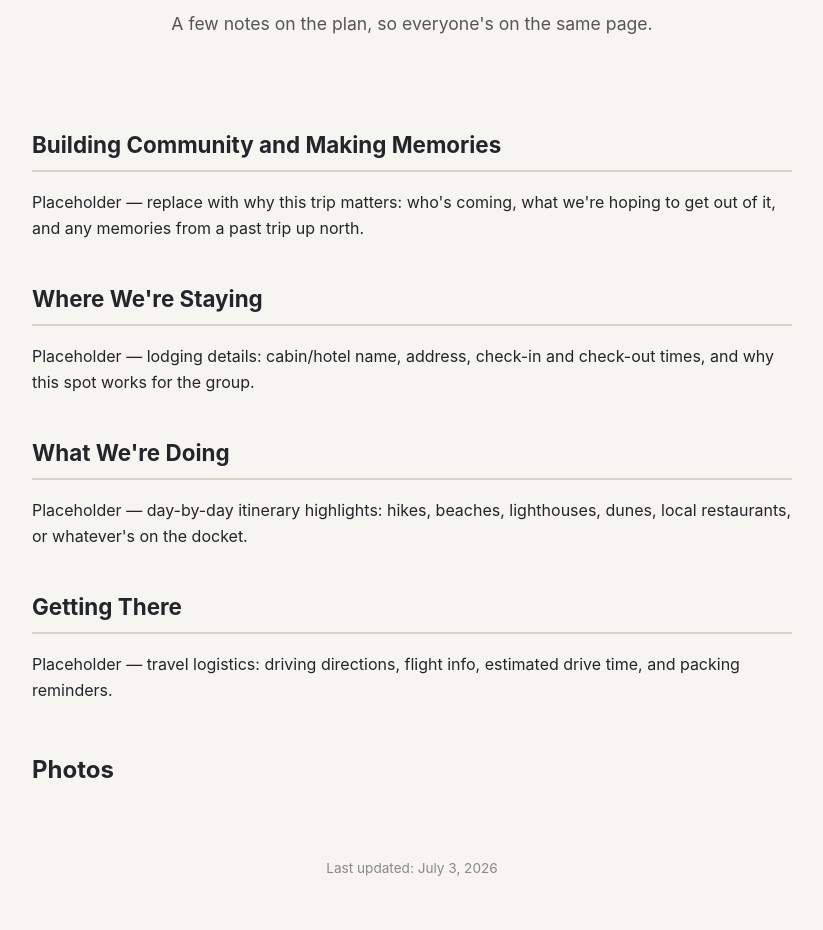
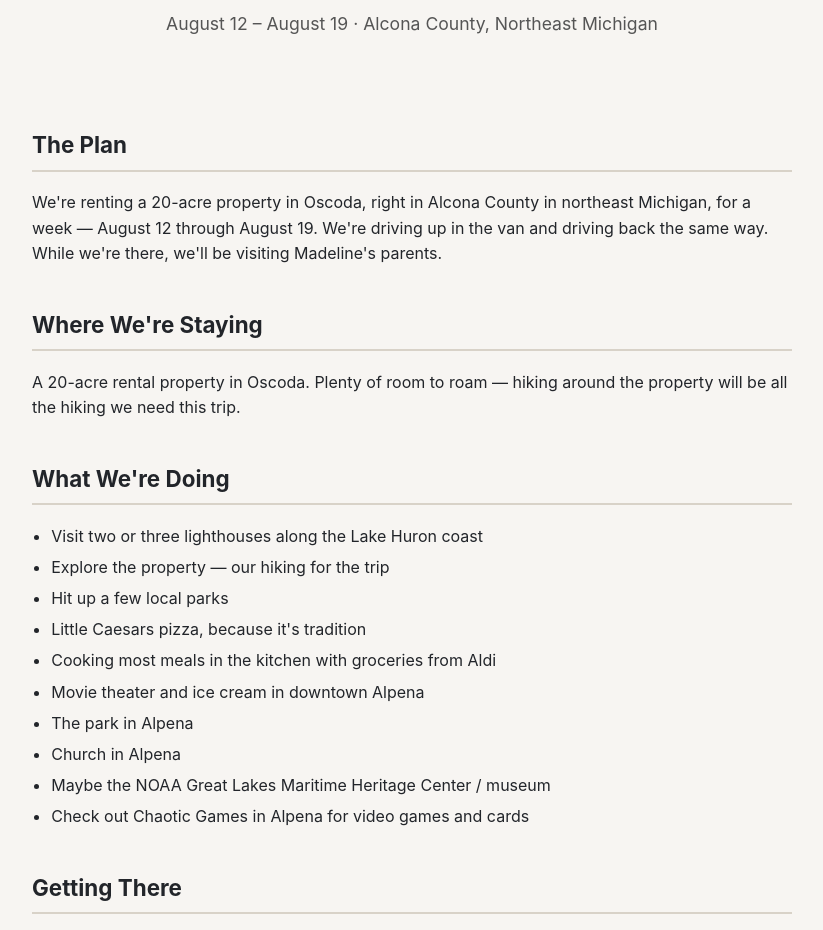
Before and after one commit to Acestus/michiganweb, a website built with Vite: page src/Web/index.html in a window 1280 px wide. Shown: the part 152-1082 px from the top of the page, without its empty margins (228-1051 px from the left). Built offline with nearby package versions, Linux system fonts and the light colour scheme.

Commit message:
feat: real trip content, dev-only infra, custom domain resource
- Replace placeholder copy with real Oscoda trip details (Aug 12-19)
- Simplify infra to dev-only (drop prd/stg per decision)
- Add customDomains resource for michigan.acestus.com
- Simplify deploy workflow to single dev environment
- Add README with setup and deploy instructions

Co-authored-by: Copilot <223556219+Copilot@users.noreply.github.com>

```diff
--- a/src/Web/index.html
+++ b/src/Web/index.html
@@ -3,46 +3,57 @@
   <head>
     <meta charset="UTF-8" />
     <meta name="viewport" content="width=device-width, initial-scale=1.0" />
-    <title>Michigan Trip — Vacation Info</title>
+    <title>Oscoda, Michigan Trip — August 2026</title>
     <link rel="stylesheet" href="/src/style.css" />
   </head>
   <body>
     <main id="app">
       <header class="hero">
-        <h1>Michigan Trip</h1>
-        <p class="tagline">A few notes on the plan, so everyone's on the same page.</p>
+        <h1>Oscoda, Michigan</h1>
+        <p class="tagline">August 12 &ndash; August 19 &middot; Alcona County, Northeast Michigan</p>
       </header>
 
       <section class="story">
-        <h2>Building Community and Making Memories</h2>
+        <h2>The Plan</h2>
         <p>
-          Placeholder — replace with why this trip matters: who's coming, what
-          we're hoping to get out of it, and any memories from a past trip up
-          north.
+          We're renting a 20-acre property in Oscoda, right in Alcona County
+          in northeast Michigan, for a week — August 12 through August 19.
+          We're driving up in the van and driving back the same way. While
+          we're there, we'll be visiting Madeline's parents.
         </p>
       </section>
 
       <section class="story">
         <h2>Where We're Staying</h2>
         <p>
-          Placeholder — lodging details: cabin/hotel name, address, check-in
-          and check-out times, and why this spot works for the group.
+          A 20-acre rental property in Oscoda. Plenty of room to roam —
+          hiking around the property will be all the hiking we need this
+          trip.
         </p>
       </section>
 
       <section class="story">
         <h2>What We're Doing</h2>
-        <p>
-          Placeholder — day-by-day itinerary highlights: hikes, beaches,
-          lighthouses, dunes, local restaurants, or whatever's on the docket.
-        </p>
+        <ul>
+          <li>Visit two or three lighthouses along the Lake Huron coast</li>
+          <li>Explore the property — our hiking for the trip</li>
+          <li>Hit up a few local parks</li>
+          <li>Little Caesars pizza, because it's tradition</li>
+          <li>Cooking most meals in the kitchen with groceries from Aldi</li>
+          <li>Movie theater and ice cream in downtown Alpena</li>
+          <li>The park in Alpena</li>
+          <li>Church in Alpena</li>
+          <li>Maybe the NOAA Great Lakes Maritime Heritage Center / museum</li>
+          <li>Check out Chaotic Games in Alpena for video games and cards</li>
+        </ul>
       </section>
 
       <section class="story">
         <h2>Getting There</h2>
         <p>
-          Placeholder — travel logistics: driving directions, flight info,
-          estimated drive time, and packing reminders.
+          Driving up in the van, driving back in the van. Oscoda sits on
+          Lake Huron in Alcona County — about a day's drive depending on
+          where we're starting from.
         </p>
       </section>
 
--- a/src/Web/src/style.css
+++ b/src/Web/src/style.css
@@ -41,6 +41,14 @@ body {
   padding-bottom: 0.4rem;
 }
 
+.story ul {
+  padding-left: 1.2rem;
+}
+
+.story li {
+  margin: 0.35rem 0;
+}
+
 .gallery {
   margin: 3rem 0;
 }
```
Also changed, not shown: .github/workflows/deploy-azure.yaml, README.md (added), 3 other files.
